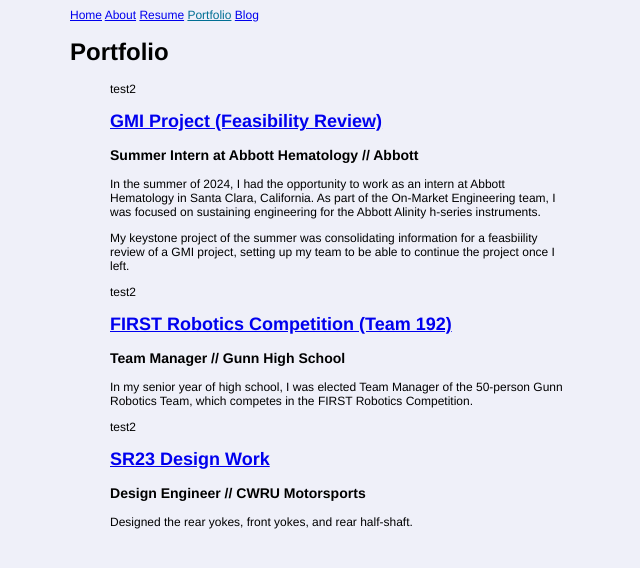
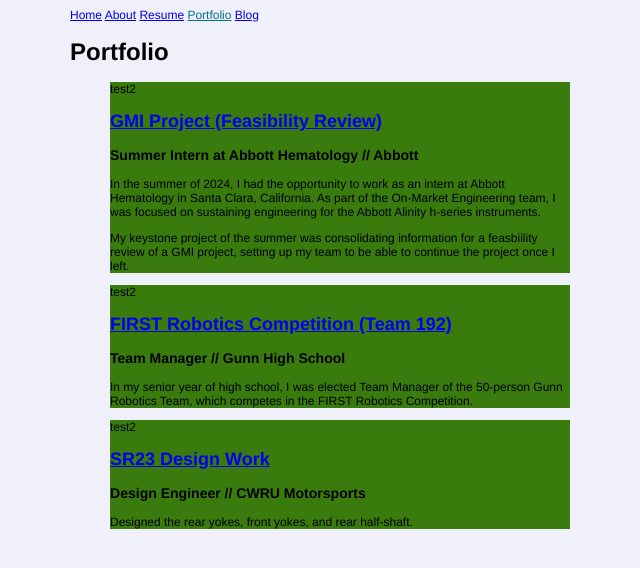
Before and after one commit to lucyttma/lucyttma.github.io, a Jekyll site: the page built from static/portfolio.html, in a window 1280 px wide. Shown: the top 568 px of the page, without its empty margins (88-728 px from the left). Built offline with Jekyll 4.4.1, drawn with Linux system fonts in a browser that asks for light colours.

Commit message:
Update main.scss

```diff
--- a/_sass/main.scss
+++ b/_sass/main.scss
@@ -11,3 +11,14 @@
   display: block;
   width: 500px;
 }
+
+.div-portfolio{
+  background-color: #397b0d;
+  .header {
+    color: #eb2fa6;
+    text-transform:uppercase!important;
+    text-align:left;
+    font-weight:bold;
+    letter-spacing:1px;
+  }
+}
```
